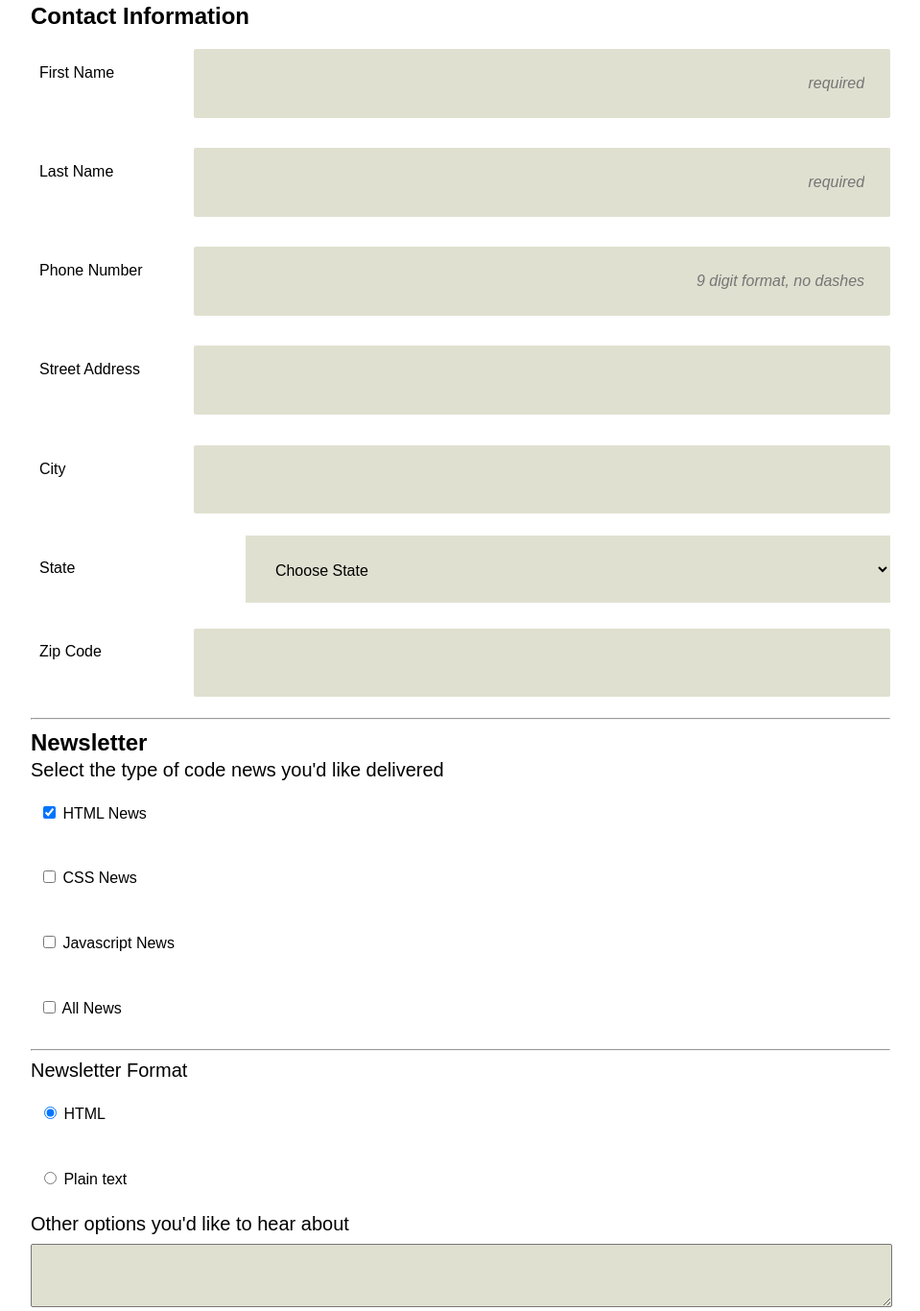
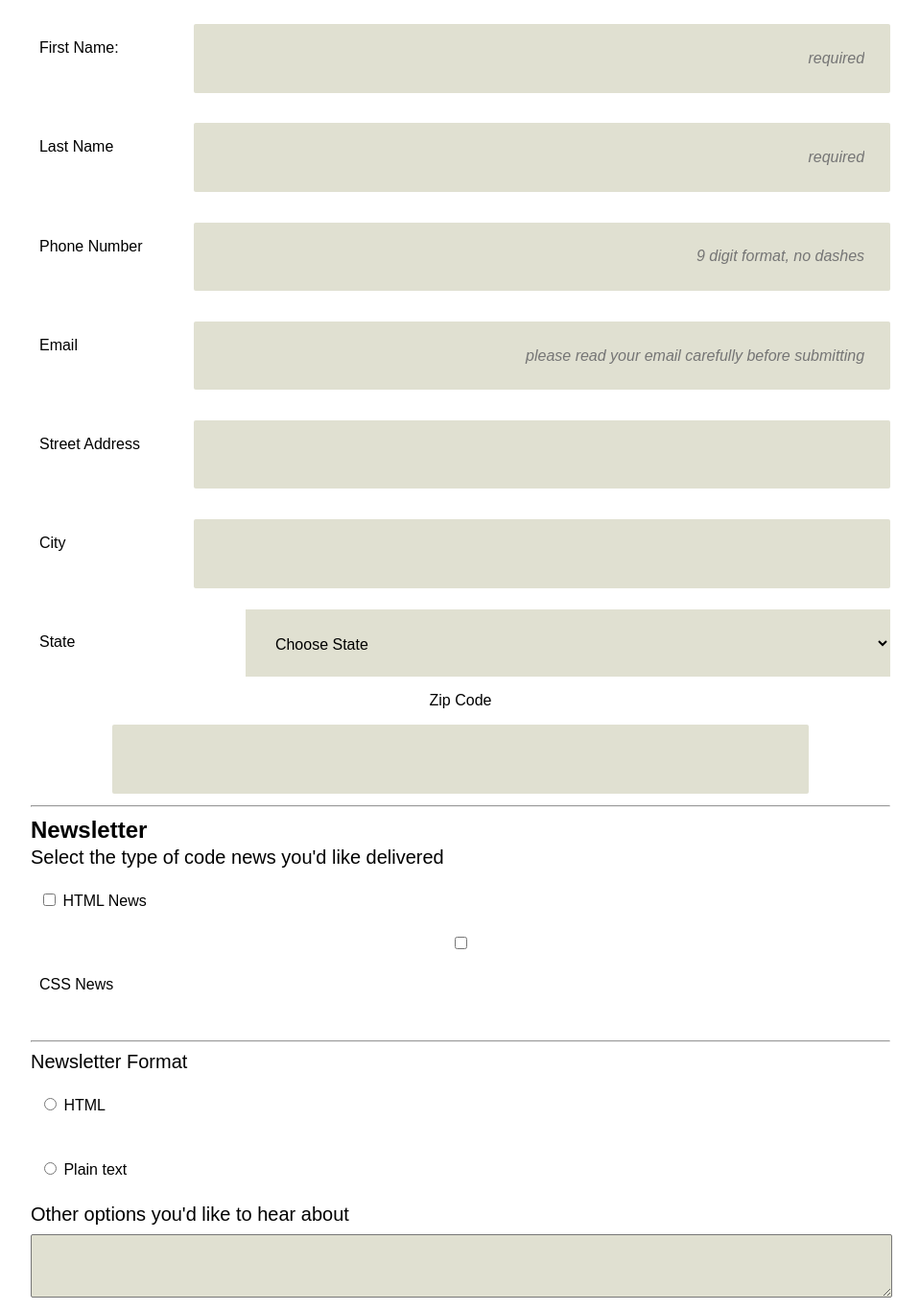
Before and after one commit to jimgraphicdesign/tech-degree-project-03, a plain HTML site: page index.html in a window 1280 px wide. Shown: the part 371-1737 px from the top of the page at 96% size, without its empty margins (160-1119 px from the left). Drawn offline with Linux system fonts and the light colour scheme; a web font is replaced by a local one.

Commit message:
260224
updates

```diff
--- a/css/styles.css
+++ b/css/styles.css
@@ -155,6 +155,10 @@ select {
     padding: 0;
 }
 
+input .zip{
+  width: 50%;
+}
+
 .header {
     background-color: teal;
     padding: 5%;
@@ -168,7 +172,7 @@ select {
 
 .intro {
      padding: 2.5% 5% 5% 5%;
-     margin: 0 0 5% 0;
+     margin: 0 0 1% 0;
      border-bottom: 4px solid teal;
  }
 
@@ -228,14 +232,13 @@ footer{
 
 
 
-@media screen and (min-width: 1024px) {
+@media screen and (min-width: 768px) {
 
     input, select {
         padding: 0;
     }
 
     label {
-
         text-align: left;
         width: auto;
         padding: 1%;
--- a/index.html
+++ b/index.html
@@ -1,125 +1,96 @@
 <!DOCTYPE html>
-<html lang="en">
+<html class="no-js" lang="en" dir="ltr">
    <head>
-    <meta charset="UTF-8">
-    <meta name="viewport" content="width=device-width, initial-scale=1.0">
+      <meta charset="utf-8">
+      <meta name="viewport" content="width=device-width, initial-scale=1">
       <title>Responsive Website Example</title>
       <link rel="stylesheet" href="css/styles.css">
       <link rel="preconnect" href="https://fonts.googleapis.com">
       <link rel="preconnect" href="https://fonts.gstatic.com" crossorigin>
       <link href="https://fonts.googleapis.com/css2?family=Hedvig+Letters+Sans&display=swap" rel="stylesheet">
    </head>
-
    <body>
       <div class="header">
          <h1>The Code Review</h1>
       </div>
-
       <div class="main-content">
-
-
          <div class="intro">
               <h2>Signup for our newsletter</h2>
               <p>Get the down low on your code - when you can't see the divs for the p's.</p>
           </div>
-
+          <hr>
          <form action="#" method="post">
-
             <fieldset>
-
                <legend><strong>Contact Information</strong></legend>
-
                <div class="input">
-                   <label for="first">First Name</label>
-                   <input type="text" id="first" name="first" placeholder="required">
+                  <label for="first">First Name:</label>
+                  <input type="text" id="fname" name="first" placeholder="required">
                </div>
-
                <div class="input">
                   <label for="last">Last Name</label>
                   <input type="text" id="last" name="last"  placeholder="required">
                </div>
-
                <div class="input">
                   <label for="phone">Phone Number</label>
                   <input type="tel" id="phone" name="phone" placeholder="9 digit format, no dashes">
                </div>
-
+               <div class="input">
+                  <label for="email">Email</label>
+                  <input type="text" id="email" name="email" placeholder="please read your email carefully before submitting">
+               </div>
                <div class="input">
                   <label for="address">Street Address</label>
                   <input type="text" id="address" name="address">
                </div>
-
                <div class="input">
                   <label for="city">City</label>
                   <input type="text" id="city" name="city">
                </div>
-
                <div class="input">
                   <label for="state">State</label>
                      <select id="state" name="state">
                         <option value="choose" selected>Choose State</option>
                         <option value="So">Sober</option>
                         <option value="Ti">Tipsy</option>
-       <option value="Pa">PArty Time!</option>
+                        <option value="Pa">Party Time!</option>
                         <option value="Sl">Sleepy</option>
                         <option value="Si">Sick</option>
                      </select>
                </div>
-
-      <div class="input">
-     <label for="zip">Zip Code</label>
+               <div class="zip">
+                  <label for="zip">Zip Code</label><br>
                   <input type="text" id="zip" name="zip">
                </div>
-
             </fieldset>
-
             <hr>
-
             <fieldset>
                <legend><strong>Newsletter</strong></legend>
                   <p>Select the type of code news you'd like delivered</p>
-                <label>
-                  <input type="checkbox" name="example" value="HTML News" checked="">
-                  <span>HTML News</span>
+                     <label for="HTML">
+                        <input type="checkbox" id="HTML" name="HTML" value="HTMLnews"> HTML News
                      </label>
-                <label>
-                  <input type="checkbox" name="example" value="CSS News">
-                  <span>CSS News</span>
-                </label>
-                <label>
-                   <input type="checkbox" name="example" value="CSS News">
-                   <span>Javascript News</span>
-                 </label>
-                 <label>
-                     <input type="checkbox" name="example" value="CSS News">
-                     <span>All News</span>
-                  </label>
-
+                     <input type="checkbox" id="CSS" name="CSS" value="CSSnews">
+                     <label for="CSS">CSS News</label><br>
             </fieldset>
-
             <hr>
-
             <fieldset>
                <p>Newsletter Format</p>
                   <label>
-         <input type="radio" name="example" value="HTML" checked="">
+                     <input type="radio" name="example" value="HTML">
                      <span>HTML</span>
                   </label>
                   <label>
-         <input type="radio" name="example" value="CSS News">
+                     <input type="radio" name="example" value="Plain text">
                      <span>Plain text</span>
                   </label>
                      <p class="news">Other options you'd like to hear about</p>
                      <textarea></textarea>
             </fieldset>
-
             <button type="submit">Sign Up</button>
          </form>
       </div>
-
       <footer>
          <p class="last">Copyright The Code Review</p>
       </footer>
-
    </body>
 </html>
```
Lines whose indentation alone changed are shown as unchanged.
